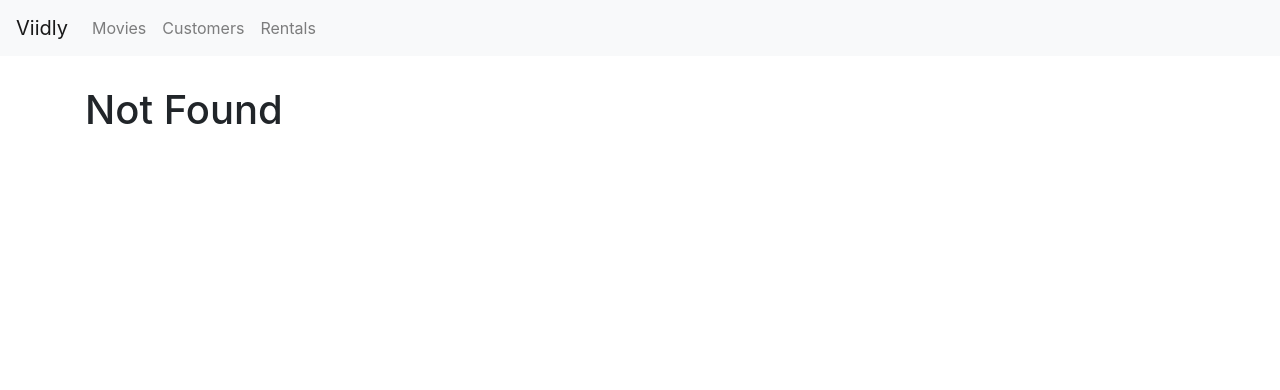
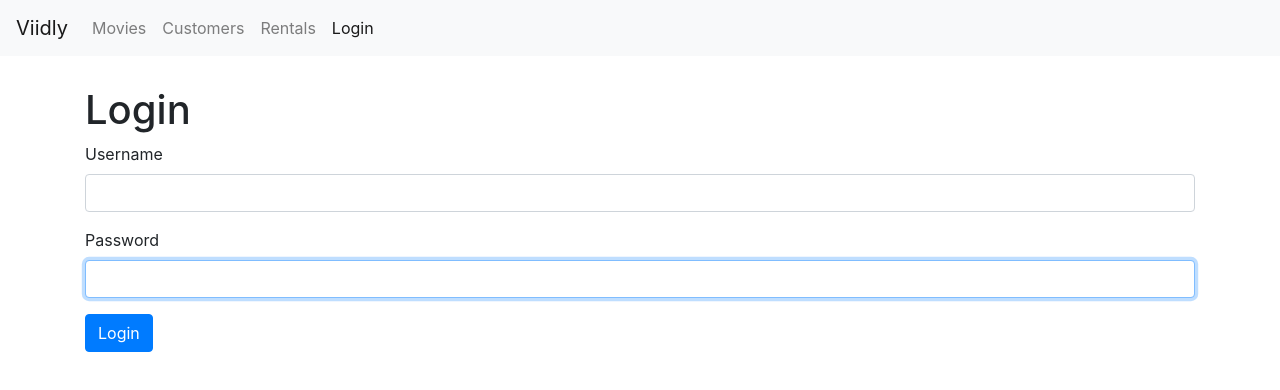
Before and after one commit to dmarinov8/react-course, a React (Create React App) app in the folder vidly/: page /login in a window 1280 px wide. Before the commit this address led to /not-found. Shown: the top 390 px of the page. Built offline with nearby package versions, Linux system fonts and the light colour scheme.

Commit message:
initial commit

```diff
--- a/vidly/package.json
+++ b/vidly/package.json
@@ -5,6 +5,7 @@
   "dependencies": {
     "bootstrap": "^4.3.1",
     "font-awesome": "^4.7.0",
+    "joi-browser": "^13.4.0",
     "lodash": "^4.17.15",
     "prop-types": "^15.7.2",
     "react": "^16.11.0",
--- a/vidly/src/App.js
+++ b/vidly/src/App.js
@@ -5,6 +5,8 @@
 import Customers from "./components/customers";
 import NotFound from "./components/notFound";
 import NavBar from "./components/navbar";
+import MovieForm from "./components/movieForm";
+import LoginForm from "./components/loginForm";
 import "./App.css";
 
 class App extends Component {
@@ -16,6 +18,8 @@
         <NavBar />
         <main className="container">
           <Switch>
+            <Route path="/login" component={LoginForm} />
+            <Route path="/movies/:id" component={MovieForm} />
             <Route path="/movies" component={Movies}></Route>
             <Route path="/customers" component={Customers}></Route>
             <Route path="/rentals" component={Rentals}></Route>
--- /dev/null
+++ b/vidly/src/components/common/input.jsx
@@ -0,0 +1,21 @@
+import React from "react";
+
+const Input = ({ name, label, value, error, onChange }) => {
+  return (
+    <div className="form-group">
+      <label htmlFor={name}>{label}</label>
+      <input
+        autoFocus
+        value={value}
+        onChange={onChange}
+        type="text"
+        className="form-control"
+        id={name}
+        name={name}
+      />
+      {error && <div className="alert alert-danger">{error}</div>}
+    </div>
+  );
+};
+
+export default Input;
--- /dev/null
+++ b/vidly/src/components/loginForm.jsx
@@ -0,0 +1,92 @@
+import React, { Component } from "react";
+import Joi from "joi-browser";
+import Input from "./common/input";
+
+class LoginForm extends Component {
+  state = {
+    account: { username: "", password: "" },
+    errors: {}
+  };
+
+  schema = {
+    username: Joi.string().required(),
+    password: Joi.string().required()
+  };
+
+  validate = () => {
+    Joi.validate(this.state.account, this.schema, { abortEary: false });
+
+    const errors = {};
+    const { account } = this.state;
+
+    if (account.username.trim() === "")
+      errors.username = "Username is required.";
+    if (account.password.trim() === "")
+      errors.password = "Password is required.";
+
+    return Object.keys(errors).length === 0 ? null : errors;
+  };
+
+  handleSubmit = e => {
+    e.preventDefault(); // So it doesn't reload everything
+
+    const errors = this.validate();
+
+    this.setState({ errors: errors || {} });
+    if (errors) return;
+
+    // Call the server, save changes, redirect
+    console.log("Submitted.");
+  };
+
+  validateProperty = ({ name, value }) => {
+    if (name === "username") {
+      if (value.trim() === "") return "Username is required.";
+    }
+    if (name === "password") {
+      if (value.trim() === "") return "Password is required.";
+    }
+  };
+
+  handleChange = ({ currentTarget: input }) => {
+    const errors = { ...this.state.errors };
+    const errorMessage = this.validateProperty(input);
+    if (errorMessage) errors[input.name] = errorMessage;
+    else delete errors[input.name];
+
+    const account = { ...this.state.account };
+    account[input.name] = input.value;
+    this.setState({ account, errors });
+  };
+
+  render() {
+    const { account, errors } = this.state;
+
+    return (
+      <div>
+        <h1>Login</h1>
+
+        <form onSubmit={this.handleSubmit}>
+          <Input
+            name="username"
+            label="Username"
+            value={account.username}
+            error={errors.username}
+            onChange={this.handleChange}
+          />
+          <Input
+            name="password"
+            label="Password"
+            value={account.password}
+            error={errors.password}
+            onChange={this.handleChange}
+          />
+
+          <button className="btn btn-primary">Login</button>
+        </form>
+      </div>
+    );
+  }
+}
+
+export default LoginForm;
--- a/vidly/src/components/movieForm.jsx
+++ b/vidly/src/components/movieForm.jsx
@@ -1,7 +1,17 @@
 import React from "react";
 
-const MovieForm = () => {
-  return <h1>Movie Form</h1>;
+const MovieForm = ({ match, history }) => {
+  return (
+    <div>
+      <h1>Movie Form {match.params.id}</h1>
+      <button
+        className="btn btn-primary"
+        onClick={() => history.push("/movies")}
+      >
+        Save
+      </button>
+    </div>
+  );
 };
 
 export default MovieForm;
--- a/vidly/src/components/moviesTable.jsx
+++ b/vidly/src/components/moviesTable.jsx
@@ -1,10 +1,15 @@
 import React, { Component } from "react";
+import { Link } from "react-router-dom";
 import Like from "./common/like";
 import Table from "./common/table";
 
 class MoviesTable extends Component {
   columns = [
-    { path: "title", label: "Title" },
+    {
+      path: "title",
+      label: "Title",
+      content: movie => <Link to={`/movies/${movie._id}`}>{movie.title}</Link>
+    },
     { path: "genre.name", label: "Genre" },
     { path: "numberInStock", label: "Stock" },
     { path: "dalyRentalRate", label: "Rate" },
--- a/vidly/src/components/navbar.jsx
+++ b/vidly/src/components/navbar.jsx
@@ -35,7 +35,11 @@
               Rentals
             </NavLink>
           </li>
-          <li className="nav-item"></li>
+          <li className="nav-item">
+            <NavLink className="nav-link" to="/login">
+              Login
+            </NavLink>
+          </li>
         </ul>
       </div>
     </nav>
```
Also changed, not shown: 1 other file (tests, documents, lock files or other folders).
